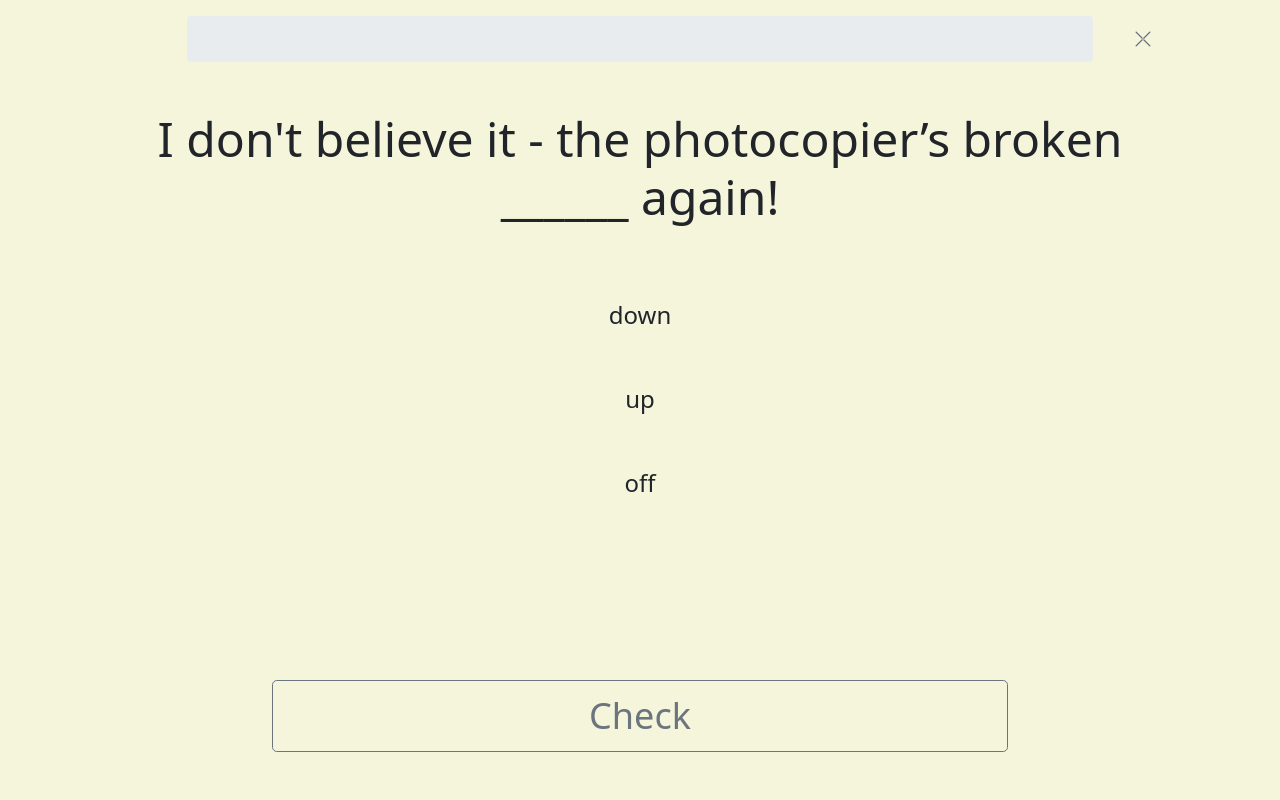
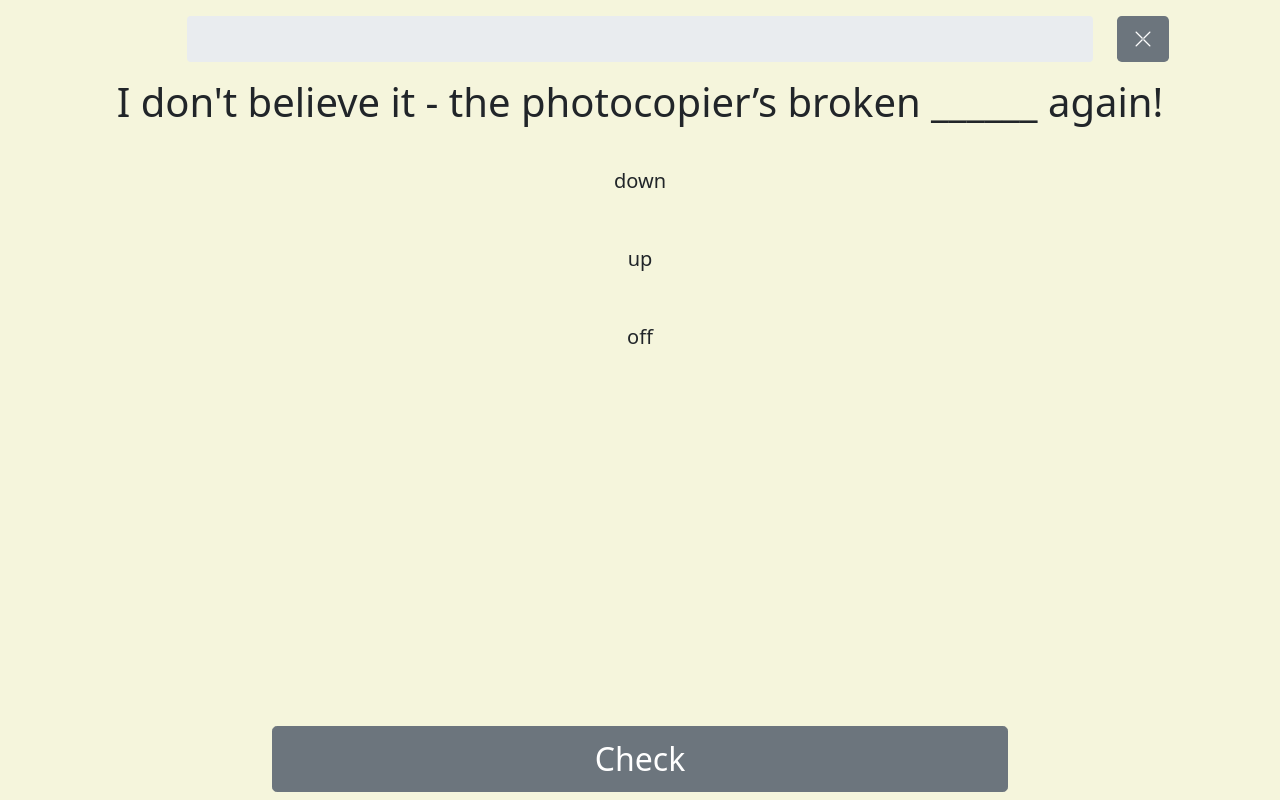
Before and after one commit to ramiboutas/englishquiz, a Django app: a page that uses templates/question_detail.html in a window 1280 px wide. Run offline with Django 4.2, Linux system fonts and the light colour scheme; data comes from the database, SQL or seed files in the repository; some libraries are stand-ins or nearby versions.

Commit message:
some changes

```diff
--- a/quiz/views.py
+++ b/quiz/views.py
@@ -1,23 +1,24 @@
 from django.shortcuts import render, get_object_or_404
+from django.views.decorators.cache import cache_page
 
 from django_htmx.http import trigger_client_event
 
 from .models import Quiz, Lection, Question, Answer
 
-
+@cache_page(3600 * 2)
 def quiz_list(request):
     quiz_list = Quiz.objects.all()
     context ={'quiz_list': quiz_list}
     return render(request, 'quiz_list.html', context)
 
-
+@cache_page(3600 * 24)
 def quiz_detail(request, slug):
     quiz = get_object_or_404(Quiz, slug=slug)
     lections = quiz.lection_set.all()
     context ={'quiz':quiz, 'lections': lections}
     return render(request, 'quiz_detail.html', context)
 
-
+@cache_page(3600 * 1)
 def question_detail(request, slug_quiz, slug_lection, id_question):
     quiz = get_object_or_404(Quiz, slug=slug_quiz)
     lection = get_object_or_404(Lection, slug=slug_lection, quiz=quiz)
@@ -29,7 +30,7 @@ def question_detail(request, slug_quiz, slug_lection, id_question):
     context ={'question': question, 'progress_percentage': progress_percentage}
     return render(request, 'question_detail.html', context)
 
-
+@cache_page(3600 * 1)
 def check_answer(request, slug_quiz, slug_lection, id_question):
     selected_answer_id = request.POST.get('selected_answer_id')
     selected_answer = get_object_or_404(Answer, id=selected_answer_id)
@@ -42,7 +43,7 @@ def check_answer(request, slug_quiz, slug_lection, id_question):
     trigger_client_event(response, "answerCheckedEvent", { },) # this is the trigger event
     return response
 
-
+@cache_page(3600 * 1)
 def update_progress_bar(request, slug_quiz, slug_lection, id_question):
     quiz = get_object_or_404(Quiz, slug=slug_quiz)
     lection = get_object_or_404(Lection, slug=slug_lection, quiz=quiz)
--- a/templates/partials/check_or_next_button.html
+++ b/templates/partials/check_or_next_button.html
@@ -1,11 +1,11 @@
 <div class="fixed-bottom container" hx-boost="true">
   <div class="row">
-    <div class="col-md-8 offset-md-2 mb-5">
+    <div class="col-md-8 offset-md-2 mb-2">
      {% if not question.is_last %}
-       <a  style="font-size: 36px;" class="btn btn-lg btn-dark w-100 h-100 "
+       <a  style="font-size: 32px;" class="btn btn-lg btn-dark w-100 h-100 "
         href="{{ question.next_object.get_detail_url }}">Next <i class="bi bi-arrow-right"></i></a>
       {% else %}
-        <a  style="font-size: 36px;" class="btn btn-lg btn-success w-100 h-100 "
+        <a  style="font-size: 32px;" class="btn btn-lg btn-success w-100 h-100 "
          href="{{ question.lection.quiz.get_detail_url }}"><i class="bi bi-check-lg"></i> Done</a>
      {% endif %}
     </div>
--- a/templates/question_detail.html
+++ b/templates/question_detail.html
@@ -10,38 +10,38 @@ hx-trigger="answerCheckedEvent from:body"></div>
   <div class="row" hx-boost="true">
     <div class="col-1">
       {% if not question.is_first %}
-        <a class="btn btn-lg btn-outline-secondary border-0"
+        <a class="btn btn-lg btn-secondary border-0"
           href="{{ question.previous_object.get_detail_url }}"><i class="bi bi-arrow-left"></i></a>
       {% endif %}
     </div>
     <div id="progress-bar" class="col-10">{% include "partials/progress_bar.html" %}</div>
     <div class="col-1">
-      <a  class="btn btn-lg btn-outline-secondary border-0" href="{{ question.lection.quiz.get_detail_url }}"><i class="bi bi-x-lg"></i></a>
+      <a  class="btn btn-lg btn-secondary border-0" href="{{ question.lection.quiz.get_detail_url }}"><i class="bi bi-x-lg"></i></a>
     </div>
   </div>
 </div>
 
 <div class="container">
   <div class="row">
-    <h1 class="display-5 text-center py-5">{{ question.name }}</h1>
+    <h1 class="display-6 text-center py-3">{{ question.name }}</h1>
   </div>
 </div>
 
 <div class="container">
   <form id="answers">
-    <div class="col-md-8 offset-md-2" >
+    <div class="col-md-8 offset-md-2">
       {% for answer in question.answer_set.all %}
         <p class="py-2">
           <input type="radio" class="btn-check" name="selected_answer_id" value="{{answer.id}}" id="option-{{answer.id}}" autocomplete="off">
-          <label style="font-size: 24px;" class="btn btn-lg btn-outline-dark border-0 w-100" for="option-{{answer.id}}">{{answer.name}}</label>
+          <label class="btn btn-lg btn-outline-dark border-0 w-100" for="option-{{answer.id}}">{{answer.name}}</label>
         </p>
       {% endfor %}
     </div>
 
     <div class="fixed-bottom container" hx-boost="true">
       <div class="row">
-        <div class="col-md-8 offset-md-2 mb-5">
-            <button id="" style="font-size: 36px;" class="btn btn-lg btn-outline-secondary w-100 h-100 "
+        <div class="col-md-8 offset-md-2 mb-2">
+            <button id="" style="font-size: 32px;" class="btn btn-lg btn-secondary w-100 h-100 "
               hx-post="{{ question.check_answer_url }}" hx-trigger="click" hx-target="#answers" hx-swap="outerHTML">Check
             </button>
         </div>
--- a/templates/quiz_detail.html
+++ b/templates/quiz_detail.html
@@ -7,7 +7,7 @@
     <div class="col-1"></div>
     <div class="col-10"><h1 class="text-success text-center">{{ quiz.name }}</h1></div>
     <div class="col-1">
-      <a  class="btn btn-lg btn-outline-secondary border-0" href="{{ quiz.get_list_url }}"><i class="bi bi-x-lg"></i></a>
+      <a  class="btn btn-lg btn-secondary border-0" href="{{ quiz.get_list_url }}"><i class="bi bi-x-lg"></i></a>
     </div>
   </div>
 </div>
--- a/templates/quiz_list.html
+++ b/templates/quiz_list.html
@@ -8,10 +8,10 @@
   <div class="row justify-content-md-center">
     {% for quiz in quiz_list %}
       <div class="col-sm-12 col-md-6 col-lg-4 mb-5">
-        <div class="card" >
+        <div class="card" style="background-color: Beige;">
           <img src="{{ quiz.image_url }}" class="card-img-top" alt="...">
           <small class="text-muted" >Photo by <a class="text-muted" target="_blank" href="{{ quiz.image_credits_url }}">{{ quiz.image_credits_url }}</a> </small>
-          <div class="card-body">
+          <div class="card-body " >
             <h3 class="text-center card-title">{{ quiz.name}}</h3>
             <p class="card-text">{{ quiz.description }}</p>
             <a href="{{ quiz.get_detail_url }}" class="btn btn-success w-100">Check out</a>
```
Also changed, not shown: config/settings.py (+10 -0 lines), requirements.txt (+7 -0 lines), templates/partials/footer.html (+3 -8 lines), templates/partials/question_correct.html (+2 -6 lines), templates/partials/question_incorrect.html (+3 -9 lines).
